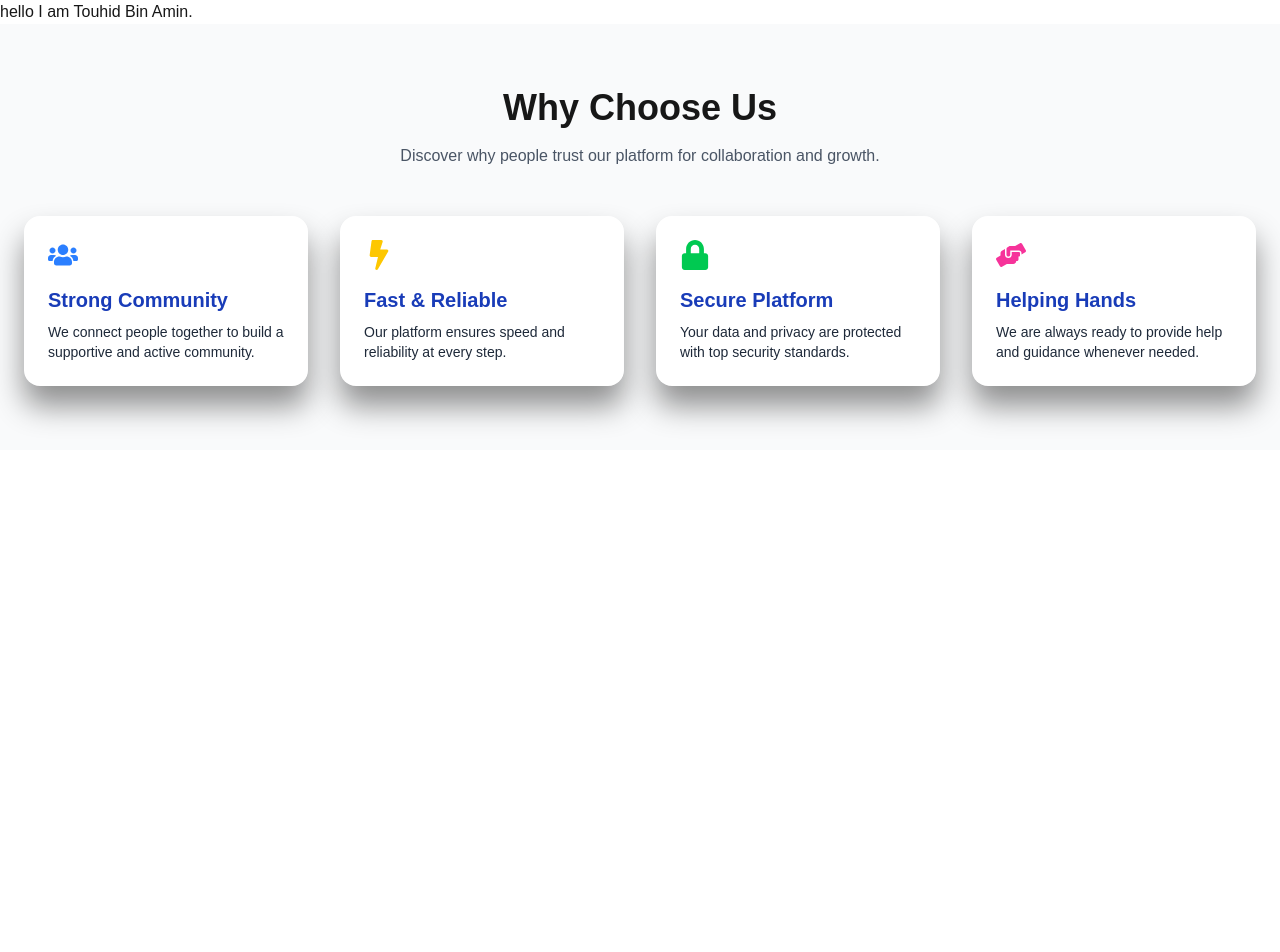
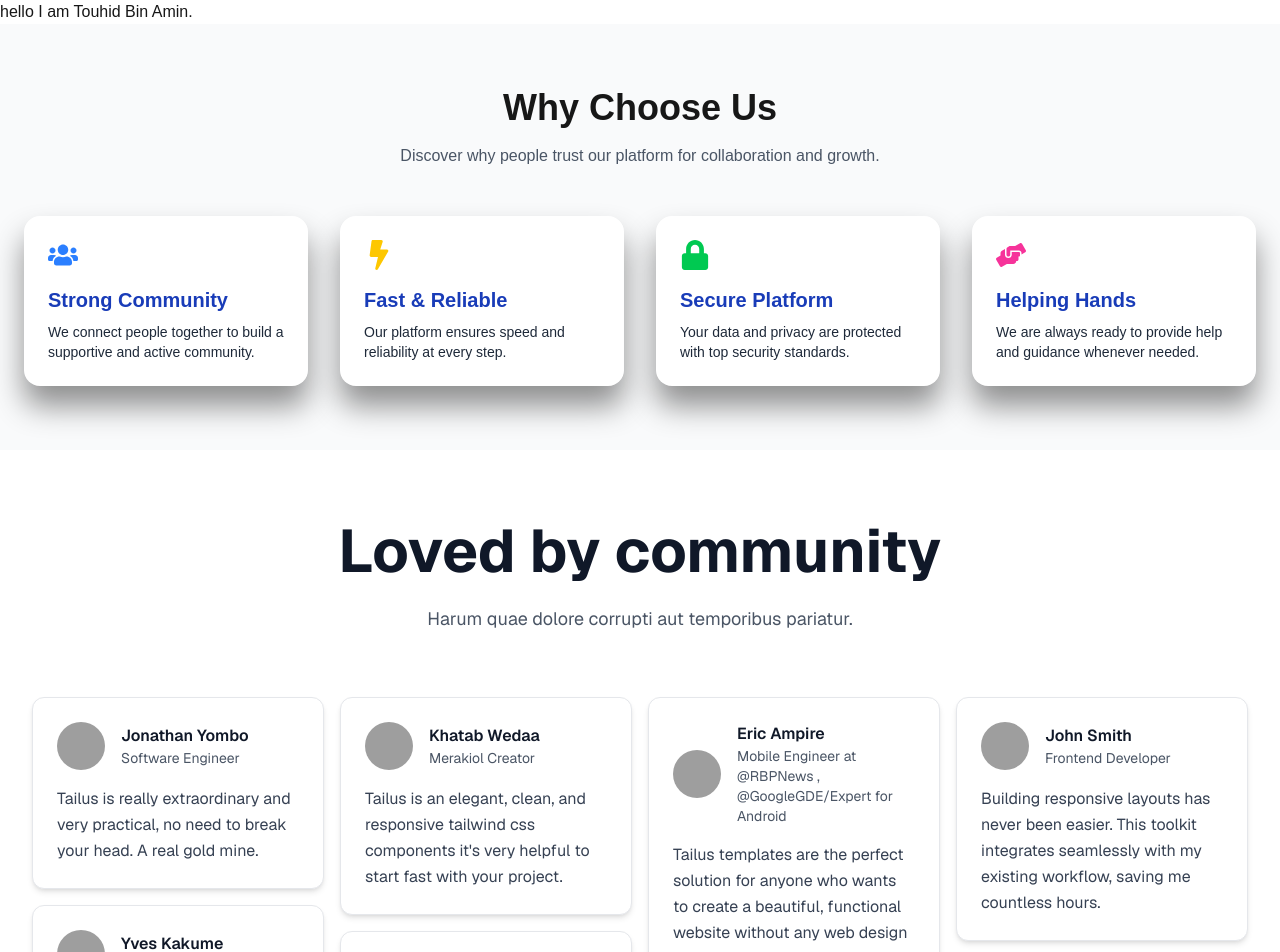
Before and after one commit to swajannaimur/One-Orbit, a Next.js app: page / in a window 1280 px wide. Shown: the top 952 px of the page. Before the commit the page ends 800 px from the top, so only its background shows below. Built offline with nearby package versions, Linux system fonts and the light colour scheme; grey boxes are pictures that could not be loaded.

Commit message:
added reveiws section

```diff
--- a/src/app/page.js
+++ b/src/app/page.js
@@ -1,3 +1,4 @@
+import Testimonial2 from "@/component/Reviews";
 import WhyChooseUs from "@/component/WhyChoseUs";
 import Image from "next/image";
 
@@ -6,6 +7,8 @@ export default function Home() {
     <div>
       <h2>hello I am Touhid Bin Amin.</h2>
       <WhyChooseUs/>
+      <Testimonial2/>
+
     </div>
   );
 }
--- a/src/component/Reviews.jsx
+++ b/src/component/Reviews.jsx
@@ -0,0 +1,47 @@
+"use client";
+
+import React, { useEffect, useState } from 'react';
+function Testimonial2() {
+ const [testimonials, setTestimonials] = useState([]);
+
+  useEffect(() => {
+    fetch("/data/reviews.json")
+      .then((res) => res.json())
+      .then((data) => setTestimonials(data));
+  }, []);
+
+  const anonymousFallbackImage = "https://placehold.co/48x48/6B7280/FFFFFF?text=AA";
+  return <div className="font-sans flex flex-col items-center py-16 px-4 sm:px-6 lg:px-8">
+      {}
+      <h1 className="text-4xl sm:text-5xl lg:text-6xl font-bold text-center max-w-4xl leading-tight mb-4 text-gray-900 dark:text-white">
+        Loved by community
+      </h1>
+
+      {}
+      <p className="text-base sm:text-lg text-gray-600 dark:text-gray-400 text-center max-w-3xl mb-16">
+        Harum quae dolore corrupti aut temporibus pariatur.
+      </p>
+
+      {}
+      <div className="w-full max-w-7xl columns-1 sm:columns-2 lg:columns-3 xl:columns-4 gap-4 space-y-4">
+
+        {testimonials.map((testimonial, index) => <div key={index} className="bg-white dark:bg-black p-6 rounded-xl shadow-md break-inside-avoid border border-gray-200 dark:border-gray-800">
+            <div className="flex items-center mb-4">
+              <img src={testimonial.image} alt={testimonial.name} className="w-12 h-12 rounded-full object-cover mr-4" onError={e => {
+            const target = e.target;
+            target.onerror = null;
+            target.src = anonymousFallbackImage;
+          }} />
+              <div>
+                <p className="font-semibold text-gray-900 dark:text-white">{testimonial.name}</p>
+                <p className="text-sm text-gray-600 dark:text-gray-400">{testimonial.title}</p>
+              </div>
+            </div>
+            <p className="text-base text-gray-700 dark:text-gray-200 leading-relaxed">
+              {testimonial.text}
+            </p>
+          </div>)}
+      </div>
+    </div>;
+}
+export default Testimonial2;
```
